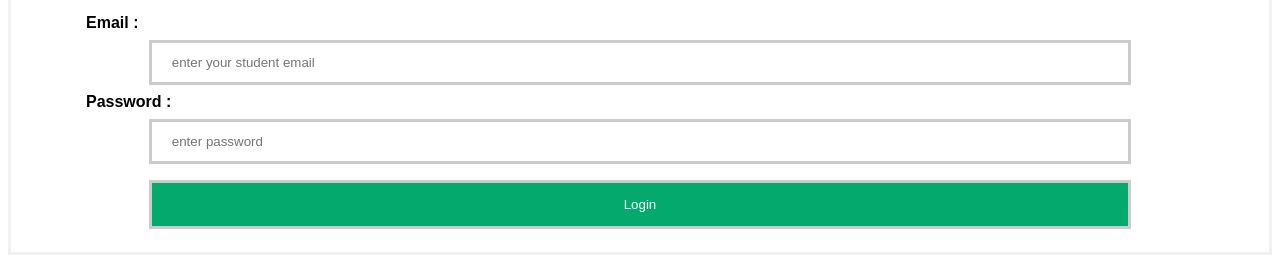
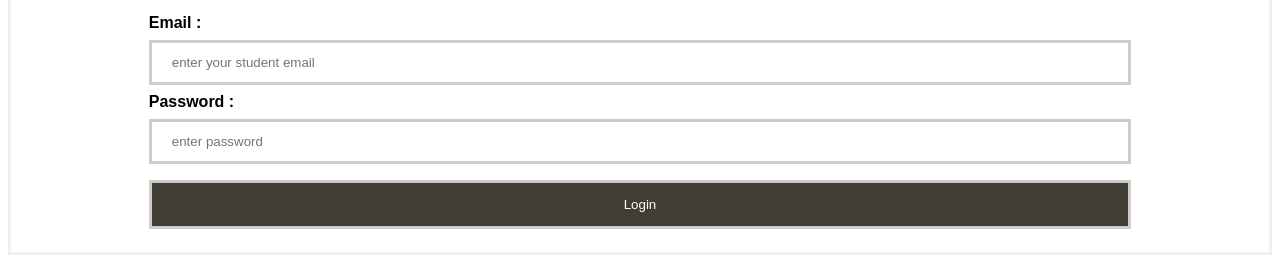
Before and after one commit to Cockantdice/StreamRoom, a Flask app: page / in a window 1280 px wide. Shown: the part 630-893 px from the top of the page. Run offline with Flask 3, Linux system fonts and the light colour scheme.

Commit message:
changed the login button color

```diff
--- a/templates/login.html
+++ b/templates/login.html
@@ -16,7 +16,7 @@ input[type=text], input[type=password] {
 }
 
 button {
-  background-color: #04AA6D;
+  background-color:#413D34;
   color: white;
   padding: 14px 20px;
   margin: 8px 0;
@@ -30,9 +30,6 @@ label{
 
 button:hover {
   opacity: 0.8;
-}
-.labels{
-  padding-left:80
 }
 
 .imgcontainer {
@@ -64,10 +61,10 @@ span.psw {
   </div>
 
   <div class="container">
-   <label for="uname" style="padding-left: 60px"><b>Email :</b></label><br>
+   <label for="uname" style="padding-left: 10%"><b>Email :</b></label><br>
    <center> <input type="text" placeholder="enter your student email" name="uname" required><br></center>
 
-    <label for="psw" style="padding-left: 60px"><b>Password :</b></label><br>
+    <label for="psw" style="padding-left: 10%"><b>Password :</b></label><br>
     <center><input type="password" placeholder="enter password" name="psw" required><br></center>
 
    <center><button type="submit">Login</button></center>
```
